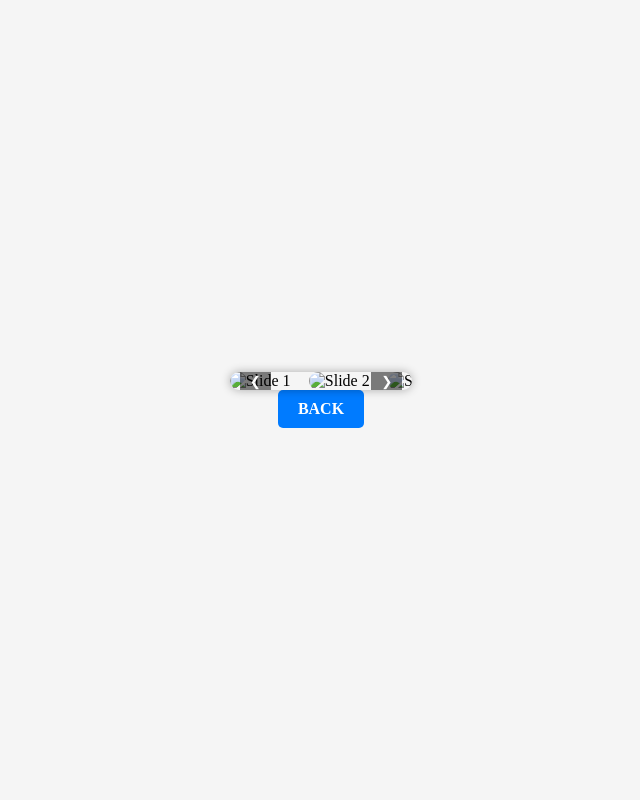
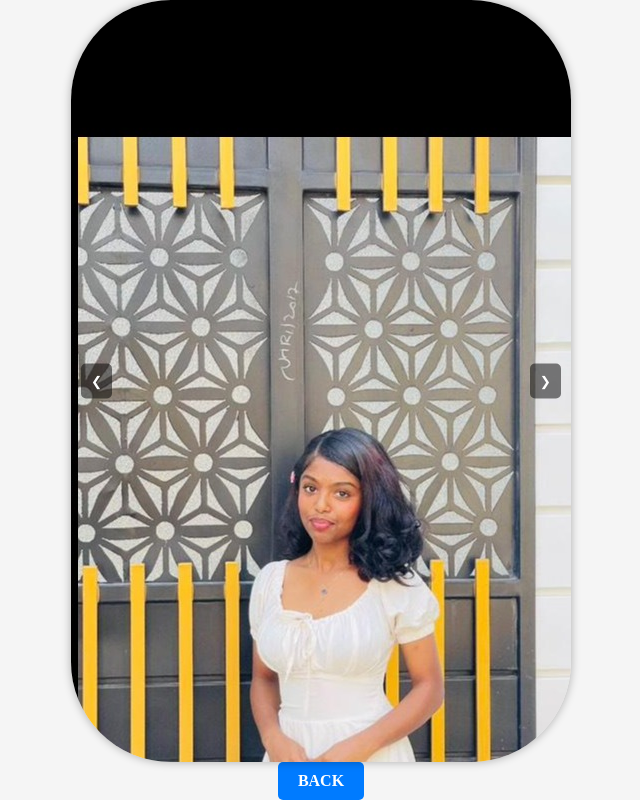
Before and after one commit to Eden-webpage/Eden_Abyot, a plain HTML site: page gallery.html in a window 1280 px wide. Shown: the whole page, without its empty margins (319-959 px from the left). Drawn offline with Linux system fonts and the light colour scheme.

Commit message:
Update gallery.html

```diff
--- a/gallery.html
+++ b/gallery.html
@@ -3,7 +3,7 @@
 <head>
     <meta charset="UTF-8">
     <meta name="viewport" content="width=device-width, initial-scale=1.0">
-    <title>Image Slider</title>
+    <title>gallery</title>
     <style>
         * {
             box-sizing: border-box;
@@ -52,7 +52,7 @@
         /* Footer styling */
         footer {
             position: absolute;
-            bottom: 10px;
+            left: 10px;
         }
 
         /* Back button styling */
@@ -76,9 +76,9 @@
 
     <div class="slider-container">
         <div class="slides">
-            <img src="PHOTO NAME1" alt="Slide 1">
-            <img src="PHOTO NAME2" alt="Slide 2">
-            <img src="PHOTO NAME3" alt="Slide 3">
+            <img src="ep1.jpg" alt="Slide 1">
+            <img src="ep4.jpg" alt="Slide 2">
+            <img src="ep3.jpg" alt="Slide 3">
         </div>
         <button class="prev" onclick="moveSlide(-1)">&#10094;</button>
         <button class="next" onclick="moveSlide(1)">&#10095;</button>
```
